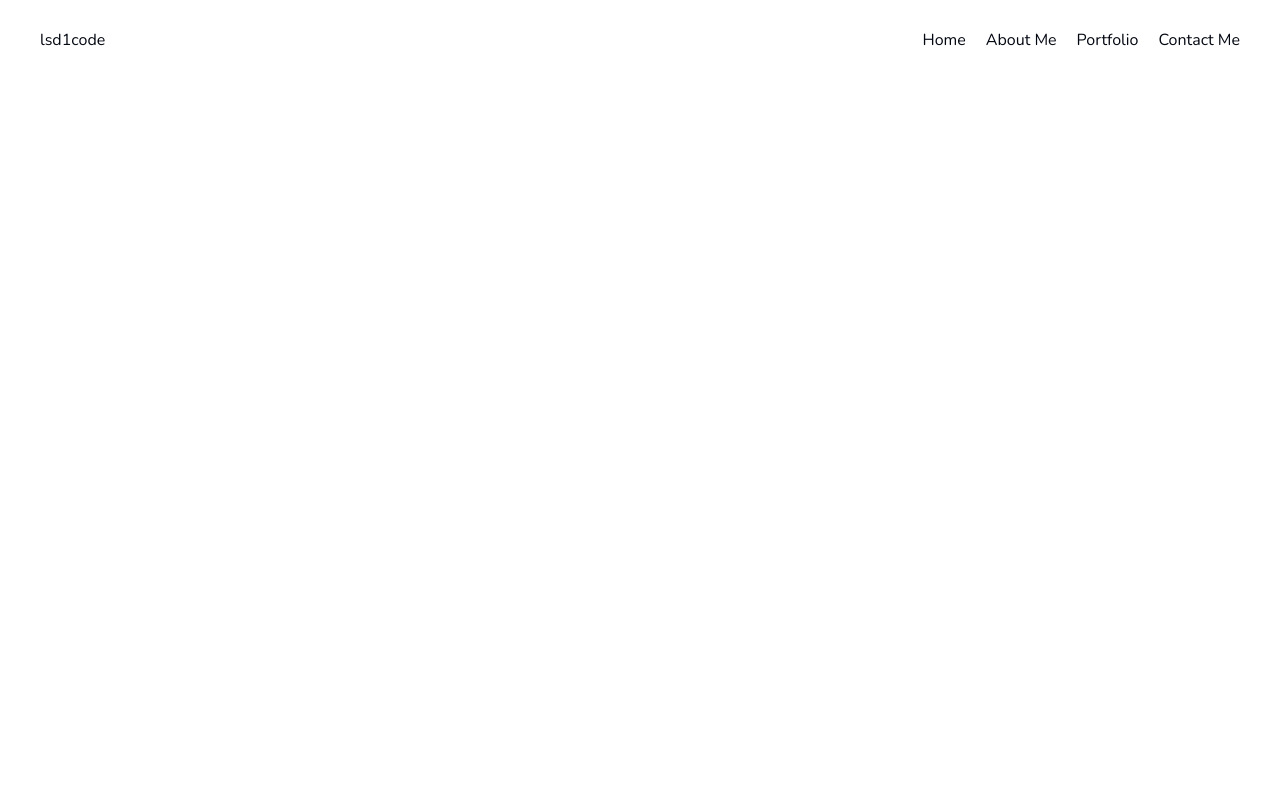
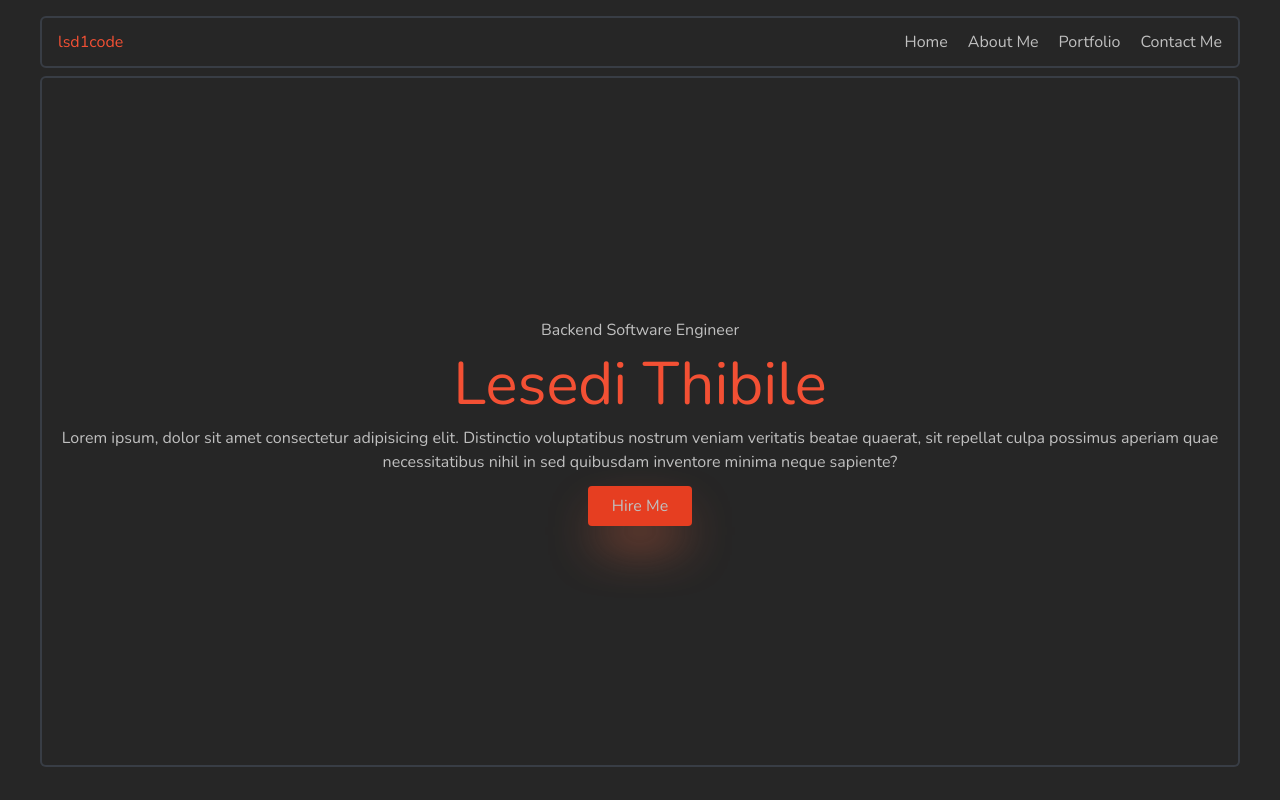
Before and after one commit to lsd1code/portfolio_site, a React (Vite) app: page / in a window 1280 px wide. Shown: the top 800 px of the page. Built offline with nearby package versions, Linux system fonts and the light colour scheme.

Commit message:
FEAT: add theme and colors

```diff
--- a/src/App.jsx
+++ b/src/App.jsx
@@ -5,7 +5,7 @@ import Portfolio from "./components/Portfolio/Portfolio";
 
 function App() {
   return (
-    <div className="w-full text-gray-950 md:px-10 px-3.5">
+    <div className="w-full bg-[#262626] text-[#C0C0C0] md:px-10 px-3.5">
       <Home/>
       <About/>
       <Portfolio/>
@@ -17,7 +17,7 @@ function App() {
 
 function Footer() {
   return (
-    <footer className="text-[.6rem] py-3 flex content-center justify-between opacity-80">
+    <footer className="text-[.6rem] md:text-[1rem] py-3 flex content-center justify-between opacity-80">
       <span className="logo">
         <a href="#home">lsd1code</a>
       </span>
--- a/src/components/Home/Home.jsx
+++ b/src/components/Home/Home.jsx
@@ -2,8 +2,14 @@ import { useState } from "react"
 
 function Home() {
   return (
-    <div className="h-svh" id="home">
+    <div className="h-svh py-4" id="home">
       <Navbar/>
+      <main className="bg-linear-to-r/decreasing from-[#] border-2 border-gray-600/50 md:text-center place-content-center space-y-3 rounded-md md:h-[90%] mt-2 md:px-4">
+        <p>Backend Software Engineer</p>
+        <h1 className="text-[#F35034] text-6xl">Lesedi Thibile</h1>
+        <p>Lorem ipsum, dolor sit amet consectetur adipisicing elit. Distinctio voluptatibus nostrum veniam veritatis beatae quaerat, sit repellat culpa possimus aperiam quae necessitatibus nihil in sed quibusdam inventore minima neque sapiente?</p>
+        <button className="bg-[#E63E21] rounded-sm px-6 py-2 shadow-2xl shadow-[#E4643F]">Hire Me</button>
+      </main>
     </div>
   )
 }
@@ -12,9 +18,9 @@ function Navbar() {
   const [isOpen, setIsOpen] = useState(false)
 
   return (
-    <nav className="flex justify-between md:py-7 py-2">
+    <nav className="flex justify-between content-center py-2 md:py-3 border-2 border-gray-600/50 rounded-md md:px-4">
       <div className="logo">
-        <a href="#home"><p>lsd1code</p></a>
+        <a href="#home"><p className="text-[#F35034]">lsd1code</p></a>
       </div>
 
       <button className="cursor-pointer md:hidden" onClick={() => setIsOpen(!isOpen)}>navbar</button>
```
